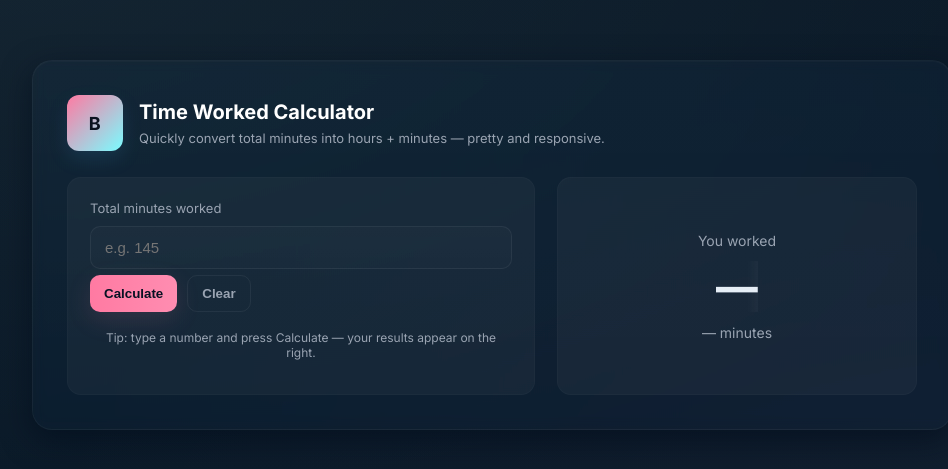
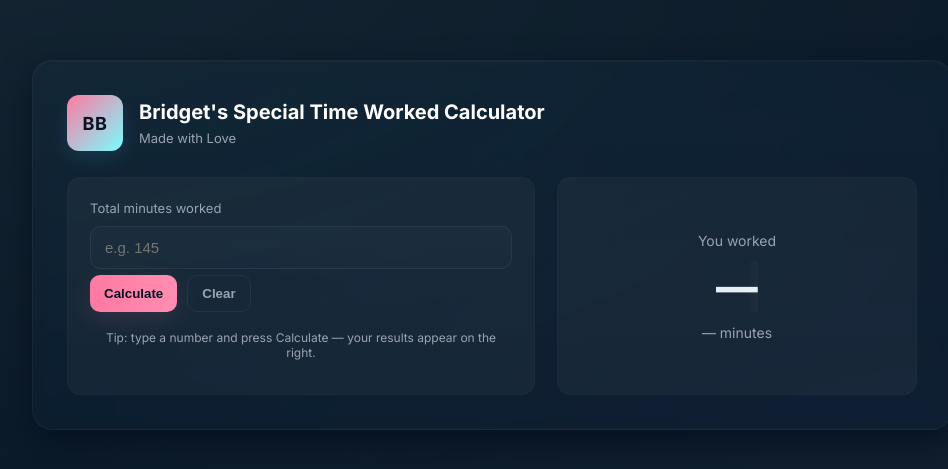
Before and after one commit to brian-foran/Bridget, a plain HTML site: page index.html in a window 1280 px wide. Shown: the part 155-624 px from the top of the page, without its empty margins (148-1096 px from the left). Drawn offline with Linux system fonts and the light colour scheme.

Commit message:
Update index.html
Personalized for Bridget

```diff
--- a/index.html
+++ b/index.html
@@ -14,10 +14,10 @@
 
 <div class="app">
     <header class="header">
-        <div class="logo">B</div>
+        <div class="logo">BB</div>
         <div>
-            <h1 class="title">Time Worked Calculator</h1>
-            <p class="subtitle">Quickly convert total minutes into hours + minutes — pretty and responsive.</p>
+            <h1 class="title">Bridget's Special Time Worked Calculator</h1>
+            <p class="subtitle">Made with Love</p>
         </div>
     </header>
 
```
